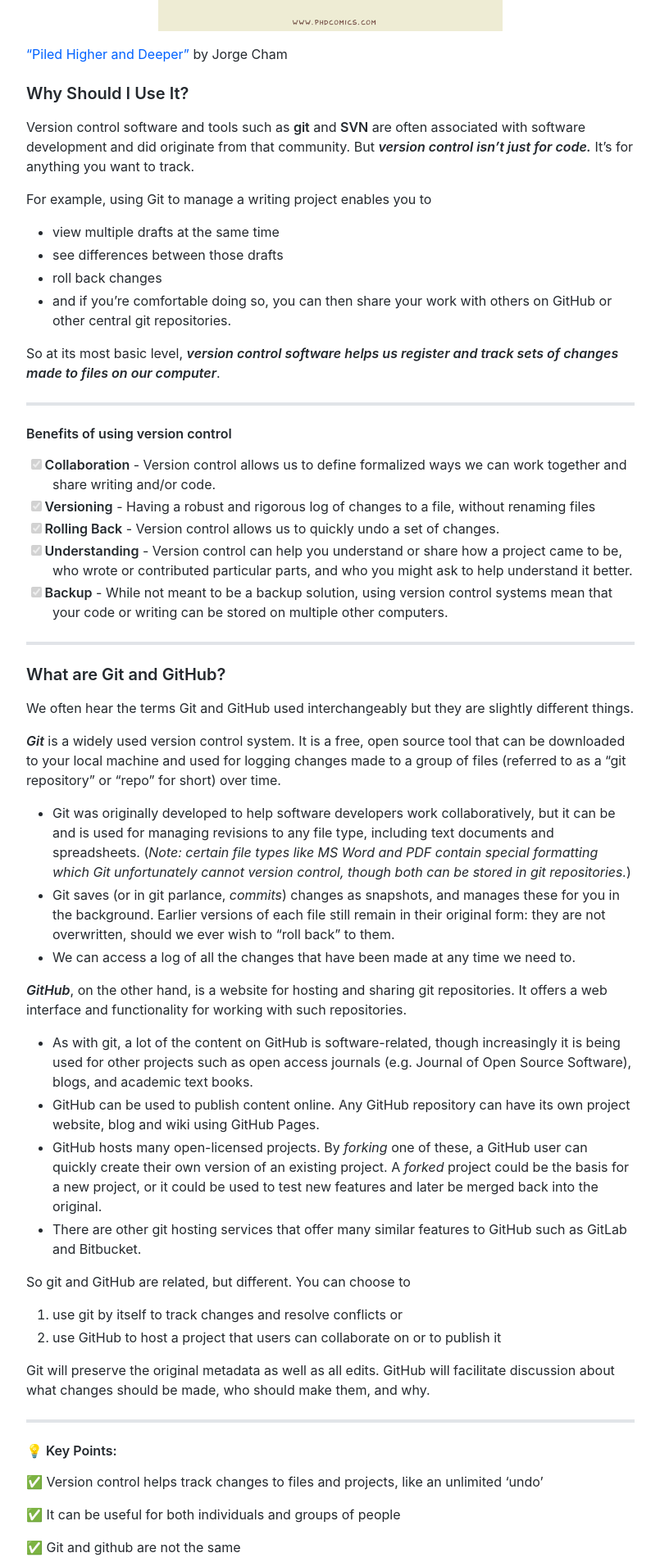
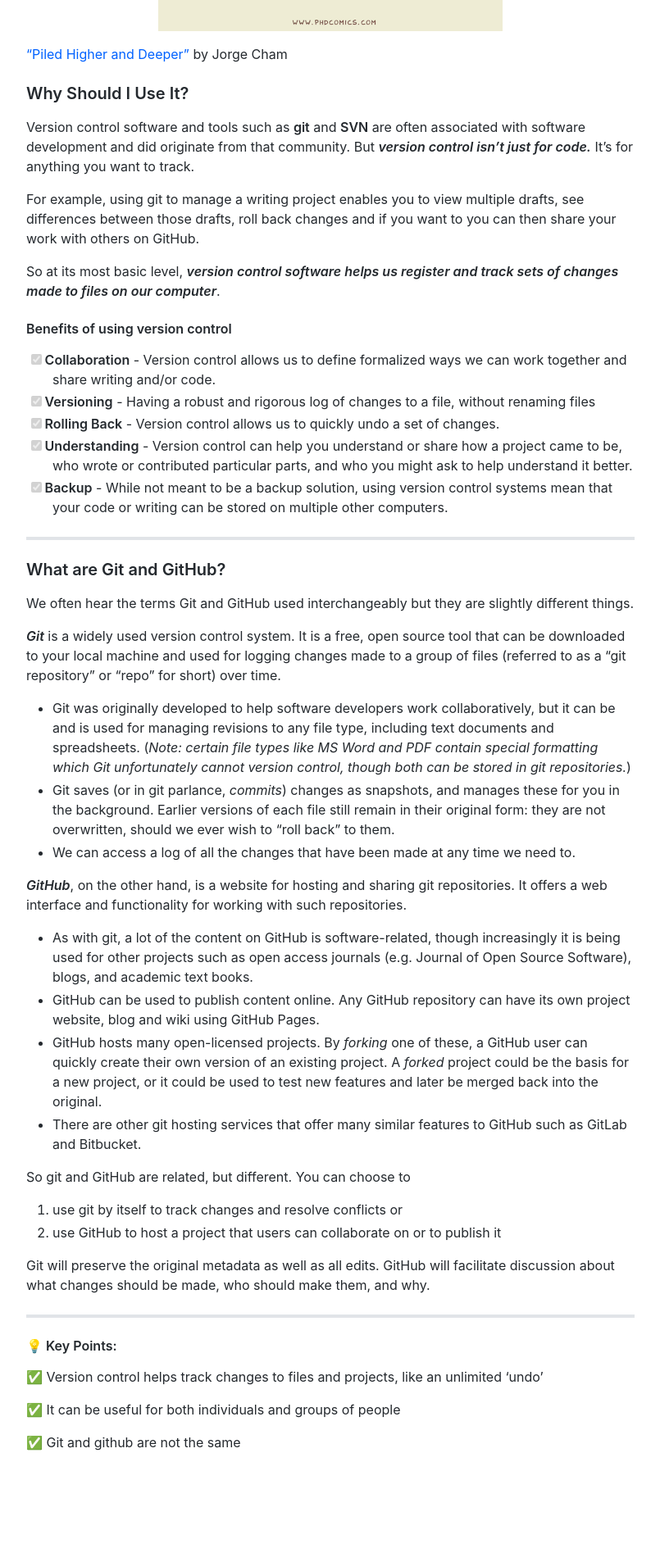
Before and after one commit to liamodwyer/github-pages, a Jekyll site: the page built from _workshop/index.md, in a window 1280 px wide. Shown: the part 848-2754 px from the top of the page at 82% size, without its empty margins (365-1170 px from the left). Built offline with Jekyll 4.4.1, drawn with Linux system fonts in a browser that asks for light colours; some web fonts are replaced.

Commit message:
Fix git capitals

```diff
--- a/_workshop/index.md
+++ b/_workshop/index.md
@@ -16,15 +16,11 @@ It can be useful to keep track of when you made changes to your own work and whe
 ### Why Should I Use It?
 Version control software and tools such as __git__ and __SVN__ are often associated with software development and did originate from that community. But __*version control isn't just for code.*__ It's for anything you want to track.
 
-For example, using Git to manage a writing project enables you to
-* view multiple drafts at the same time
-* see differences between those drafts
-* roll back changes
-* and if you're comfortable doing so, you can then share your work with others on GitHub or other central git repositories.
+For example, using git to manage a writing project enables you to view multiple drafts, see differences between those drafts, roll back changes
+and if you want to you can then share your work with others on GitHub.
 
 So at its most basic level, __*version control software helps us register and track sets of changes made to files on our computer*__.
 
-***
 
 #### Benefits of using version control
 - [x] __Collaboration__ - Version control allows us to define formalized ways we can work together and share writing and/or code.
```
